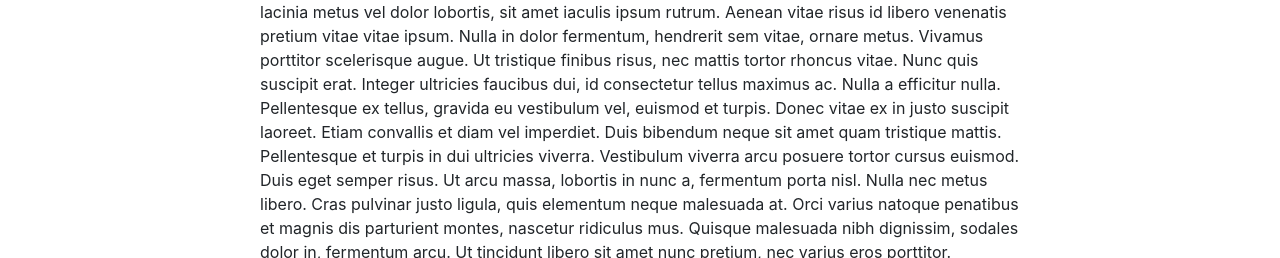
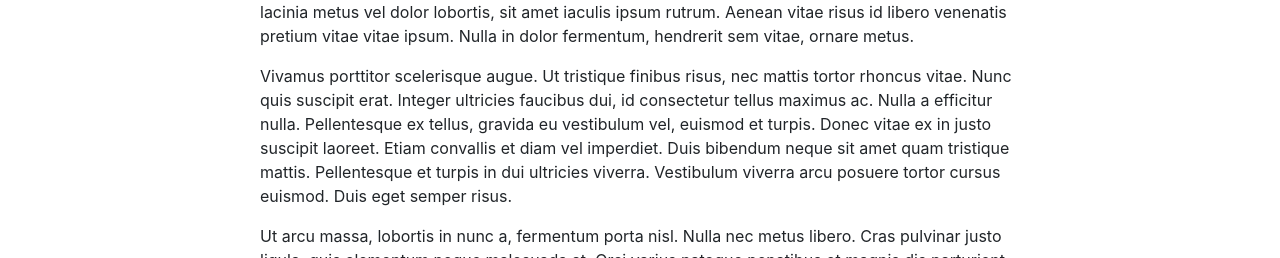
Before and after one commit to SDBurt/portfolio, a React (Create React App) app: page /projects/first-project-test in a window 1280 px wide. Shown: the part 620-878 px from the top of the page. Built offline with nearby package versions, Linux system fonts and the light colour scheme.

Commit message:
add reactmarkdown to articles and projects

```diff
--- a/src/containers/Article/Article.js
+++ b/src/containers/Article/Article.js
@@ -1,9 +1,11 @@
 import React, { useState, useEffect } from 'react'
 import Col from 'react-bootstrap/Col';
 import Row from 'react-bootstrap/Row';
+import ReactMarkdown from 'react-markdown';
 
 import data from '../../data/articles'
 import classes from './Article.module.css'
+
 
 const Article = (props) => {
 
@@ -44,7 +46,7 @@ const Article = (props) => {
         if (article.content) {
             renderContent = (
                 <Row >
-                    <p>{article.content}</p>
+                    <ReactMarkdown source={article.content} />
                 </Row>
             )
         }
--- a/src/containers/Project/Project.js
+++ b/src/containers/Project/Project.js
@@ -1,6 +1,7 @@
 import React, { useState, useEffect } from 'react'
 import Col from 'react-bootstrap/Col';
 import Row from 'react-bootstrap/Row';
+import ReactMarkdown from 'react-markdown';
 
 import data from '../../data/projects'
 import classes from './Project.module.css'
@@ -44,7 +45,7 @@ const Project = (props) => {
         if (project.content) {
             renderContent = (
                 <Row >
-                    <p>{project.content}</p>
+                    <ReactMarkdown source={project.content} />
                 </Row>
             )
         }
```
